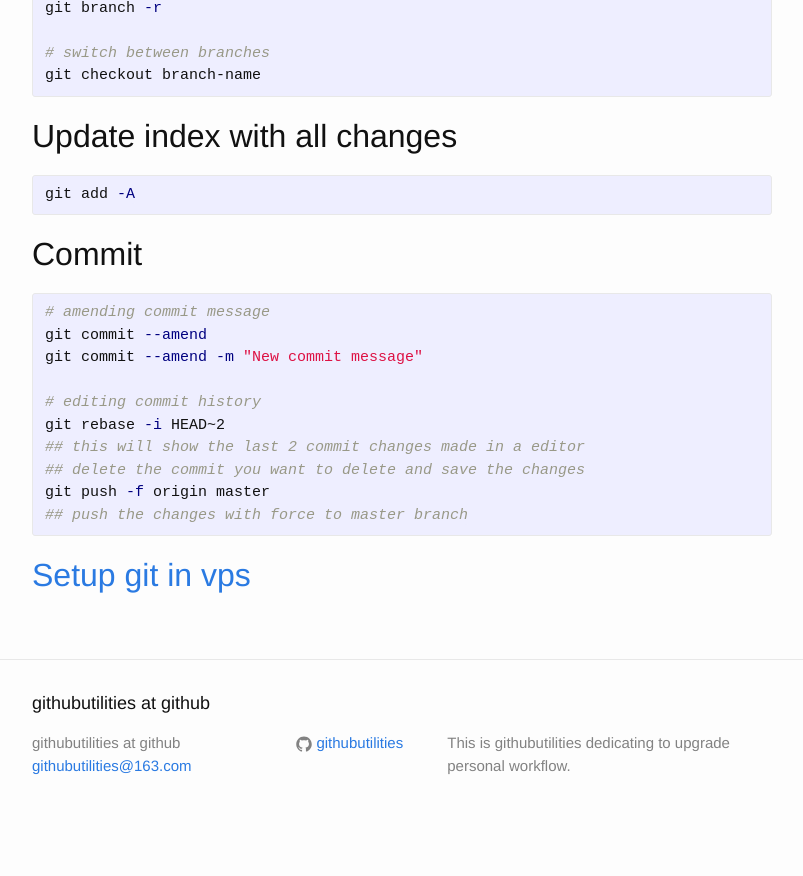
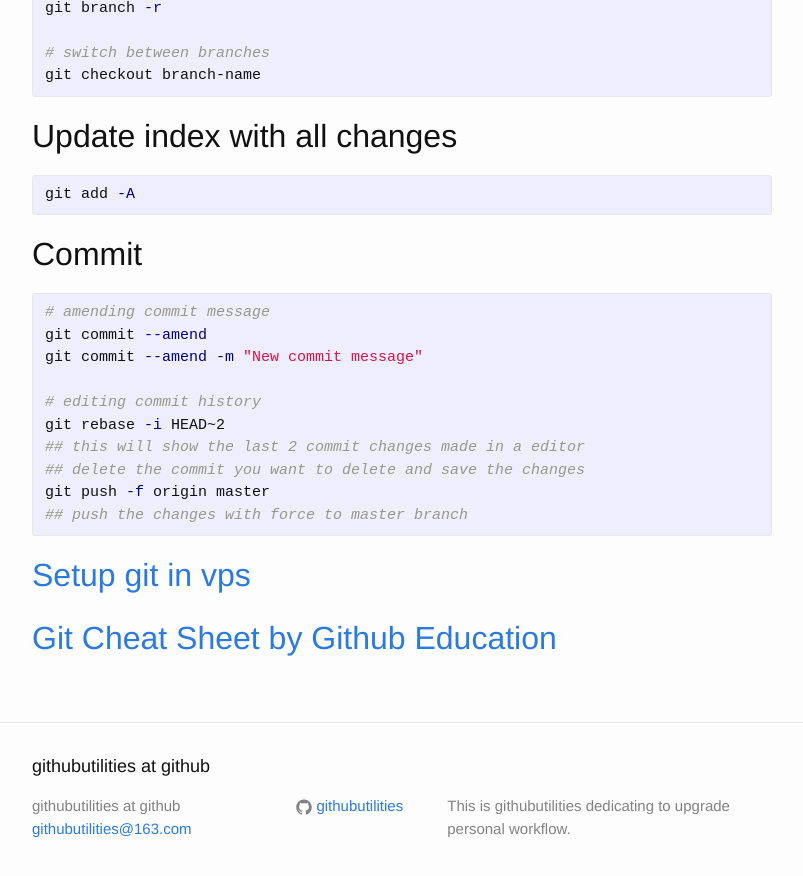
Before and after one commit to githubutilities/githubutilities.github.io, a Jekyll site: the page built from _posts/2015-01-22-personal-git-command-cheat-sheet.markdown, in a window 1280 px wide and 900 px high, scrolled down 810 px. Shown: the top 876 px of the window, without its empty margins (238-1041 px from the left). Built offline with Jekyll 4.4.1, drawn with Linux system fonts in a browser that asks for light colours; before the commit the page ends 1647 px from its top, so only the background shows below that.

Commit message:
add git-cheatesheet by github edu

```diff
--- a/_posts/2015-01-22-personal-git-command-cheat-sheet.markdown
+++ b/_posts/2015-01-22-personal-git-command-cheat-sheet.markdown
@@ -62,3 +62,4 @@
 {% endhighlight %}
 
 ## [Setup git in vps]({% post_url 2015-01-21-git-server-on-vps %})
+## [Git Cheat Sheet by Github Education](https://education.github.com/git-cheat-sheet-education.pdf)
```
